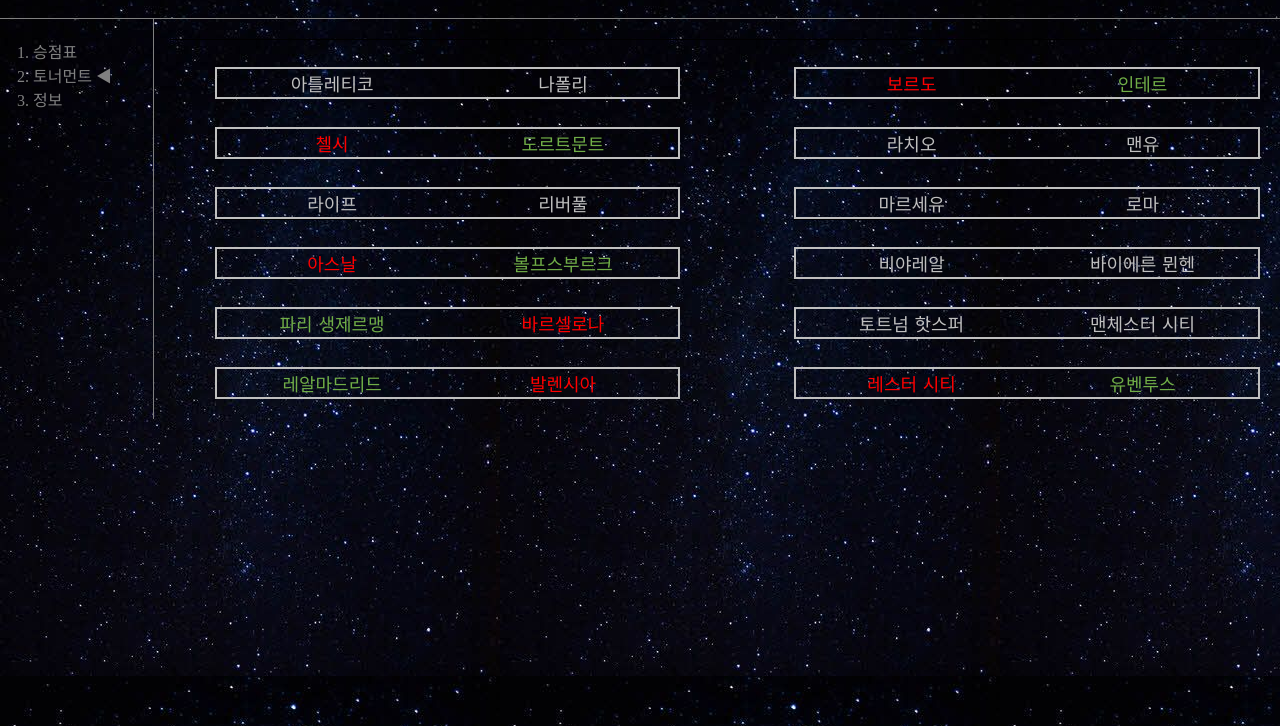
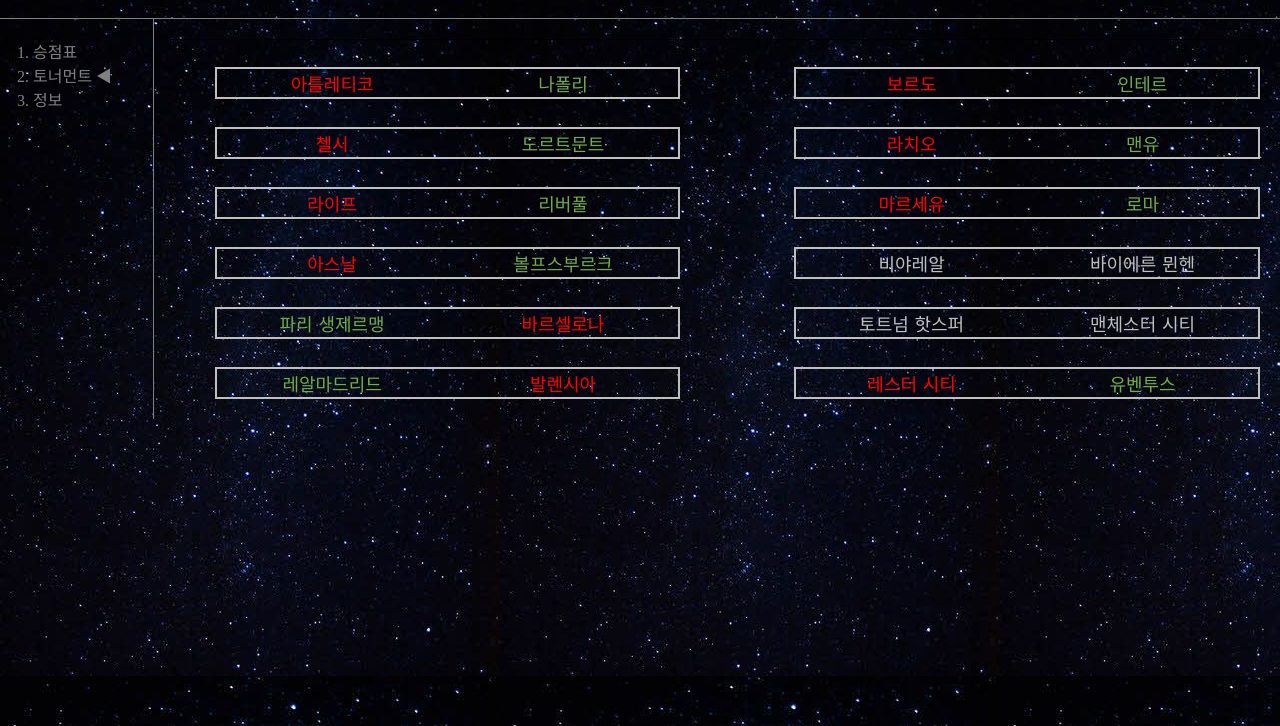
Before and after one commit to skarndghals/web1, a plain HTML site: page 2.html in a window 1280 px wide. Shown: the part 74-800 px from the top of the page. Drawn offline with Linux system fonts and the light colour scheme.

Commit message:
fifa web site
3.1v

```diff
--- a/2.html
+++ b/2.html
@@ -54,8 +54,8 @@
 	</tr>
 	<tr>
 		<td height="28" align="center" valign=middle><font size=4 color="#BFBFBF"><br></font></td>
-    		<td style="border-top: 2px solid #bfbfbf; border-bottom: 2px solid #bfbfbf; border-left: 2px solid #bfbfbf" align="center" valign=middle><font face="DejaVu Sans" size=4 color="#BFBFBF">&#50500;&#53952;&#47112;&#54000;&#53076;</font></td>
-    		<td style="border-top: 2px solid #bfbfbf; border-bottom: 2px solid #bfbfbf; border-right: 2px solid #bfbfbf" align="center" valign=middle><font face="DejaVu Sans" size=4 color="#BFBFBF">&#45208;&#54260;&#47532;</font></td>
+		<td style="border-top: 2px solid #bfbfbf; border-bottom: 2px solid #bfbfbf; border-left: 2px solid #bfbfbf" align="center" valign=middle><font face="DejaVu Sans" size=4 color="#FF0000">&#50500;&#53952;&#47112;&#54000;&#53076;</font></td>
+		<td style="border-top: 2px solid #bfbfbf; border-bottom: 2px solid #bfbfbf; border-right: 2px solid #bfbfbf" align="center" valign=middle><font face="DejaVu Sans" size=4 color="#70AD47">&#45208;&#54260;&#47532;</font></td>
 		<td align="center" valign=middle><font size=4 color="#BFBFBF"><br></font></td>
 		<td style="border-top: 2px solid #bfbfbf; border-bottom: 2px solid #bfbfbf; border-left: 2px solid #bfbfbf" align="center" valign=middle><font face="DejaVu Sans" size=4 color="#FF0000">&#48372;&#47476;&#46020;</font></td>
 		<td style="border-top: 2px solid #bfbfbf; border-bottom: 2px solid #bfbfbf; border-right: 2px solid #bfbfbf" align="center" valign=middle><font face="DejaVu Sans" size=4 color="#70AD47">&#51064;&#53580;&#47476;</font></td>
@@ -73,8 +73,8 @@
 		<td style="border-top: 2px solid #bfbfbf; border-bottom: 2px solid #bfbfbf; border-left: 2px solid #bfbfbf" align="center" valign=middle><font face="DejaVu Sans" size=4 color="#FF0000">&#52412;&#49884;</font></td>
 		<td style="border-top: 2px solid #bfbfbf; border-bottom: 2px solid #bfbfbf; border-right: 2px solid #bfbfbf" align="center" valign=middle><font face="DejaVu Sans" size=4 color="#70AD47">&#46020;&#47476;&#53944;&#47928;&#53944;</font></td>
 		<td align="center" valign=middle><font size=4 color="#BFBFBF"><br></font></td>
-    		<td style="border-top: 2px solid #bfbfbf; border-bottom: 2px solid #bfbfbf; border-left: 2px solid #bfbfbf" align="center" valign=middle><font face="DejaVu Sans" size=4 color="#BFBFBF">&#46972;&#52824;&#50724;</font></td>
-    		<td style="border-top: 2px solid #bfbfbf; border-bottom: 2px solid #bfbfbf; border-right: 2px solid #bfbfbf" align="center" valign=middle><font face="DejaVu Sans" size=4 color="#BFBFBF">&#47592;&#50976;</font></td>
+		<td style="border-top: 2px solid #bfbfbf; border-bottom: 2px solid #bfbfbf; border-left: 2px solid #bfbfbf" align="center" valign=middle><font face="DejaVu Sans" size=4 color="#FF0000">&#46972;&#52824;&#50724;</font></td>
+		<td style="border-top: 2px solid #bfbfbf; border-bottom: 2px solid #bfbfbf; border-right: 2px solid #bfbfbf" align="center" valign=middle><font face="DejaVu Sans" size=4 color="#70AD47">&#47592;&#50976;</font></td>
 	</tr>
 	<tr>
 		<td height="28" align="center" valign=middle><font size=4 color="#BFBFBF"><br></font></td>
@@ -86,11 +86,11 @@
 	</tr>
 	<tr>
 		<td height="28" align="center" valign=middle><font size=4 color="#BFBFBF"><br></font></td>
-    		<td style="border-top: 2px solid #bfbfbf; border-bottom: 2px solid #bfbfbf; border-left: 2px solid #bfbfbf" align="center" valign=middle><font face="DejaVu Sans" size=4 color="#BFBFBF">&#46972;&#51060;&#54532;</font></td>
-    		<td style="border-top: 2px solid #bfbfbf; border-bottom: 2px solid #bfbfbf; border-right: 2px solid #bfbfbf" align="center" valign=middle><font face="DejaVu Sans" size=4 color="#BFBFBF">&#47532;&#48260;&#54400;</font></td>
+		<td style="border-top: 2px solid #bfbfbf; border-bottom: 2px solid #bfbfbf; border-left: 2px solid #bfbfbf" align="center" valign=middle><font face="DejaVu Sans" size=4 color="#FF0000">&#46972;&#51060;&#54532;</font></td>
+		<td style="border-top: 2px solid #bfbfbf; border-bottom: 2px solid #bfbfbf; border-right: 2px solid #bfbfbf" align="center" valign=middle><font face="DejaVu Sans" size=4 color="#70AD47">&#47532;&#48260;&#54400;</font></td>
 		<td align="center" valign=middle><font size=4 color="#BFBFBF"><br></font></td>
-    		<td style="border-top: 2px solid #bfbfbf; border-bottom: 2px solid #bfbfbf; border-left: 2px solid #bfbfbf" align="center" valign=middle><font face="DejaVu Sans" size=4 color="#BFBFBF">&#47560;&#47476;&#49464;&#50976;</font></td>
-    		<td style="border-top: 2px solid #bfbfbf; border-bottom: 2px solid #bfbfbf; border-right: 2px solid #bfbfbf" align="center" valign=middle><font face="DejaVu Sans" size=4 color="#BFBFBF">&#47196;&#47560;</font></td>
+		<td style="border-top: 2px solid #bfbfbf; border-bottom: 2px solid #bfbfbf; border-left: 2px solid #bfbfbf" align="center" valign=middle><font face="DejaVu Sans" size=4 color="#FF0000">&#47560;&#47476;&#49464;&#50976;</font></td>
+		<td style="border-top: 2px solid #bfbfbf; border-bottom: 2px solid #bfbfbf; border-right: 2px solid #bfbfbf" align="center" valign=middle><font face="DejaVu Sans" size=4 color="#70AD47">&#47196;&#47560;</font></td>
 	</tr>
 	<tr>
 		<td height="28" align="center" valign=middle><font size=4 color="#BFBFBF"><br></font></td>
```
Lines whose indentation alone changed are shown as unchanged.
